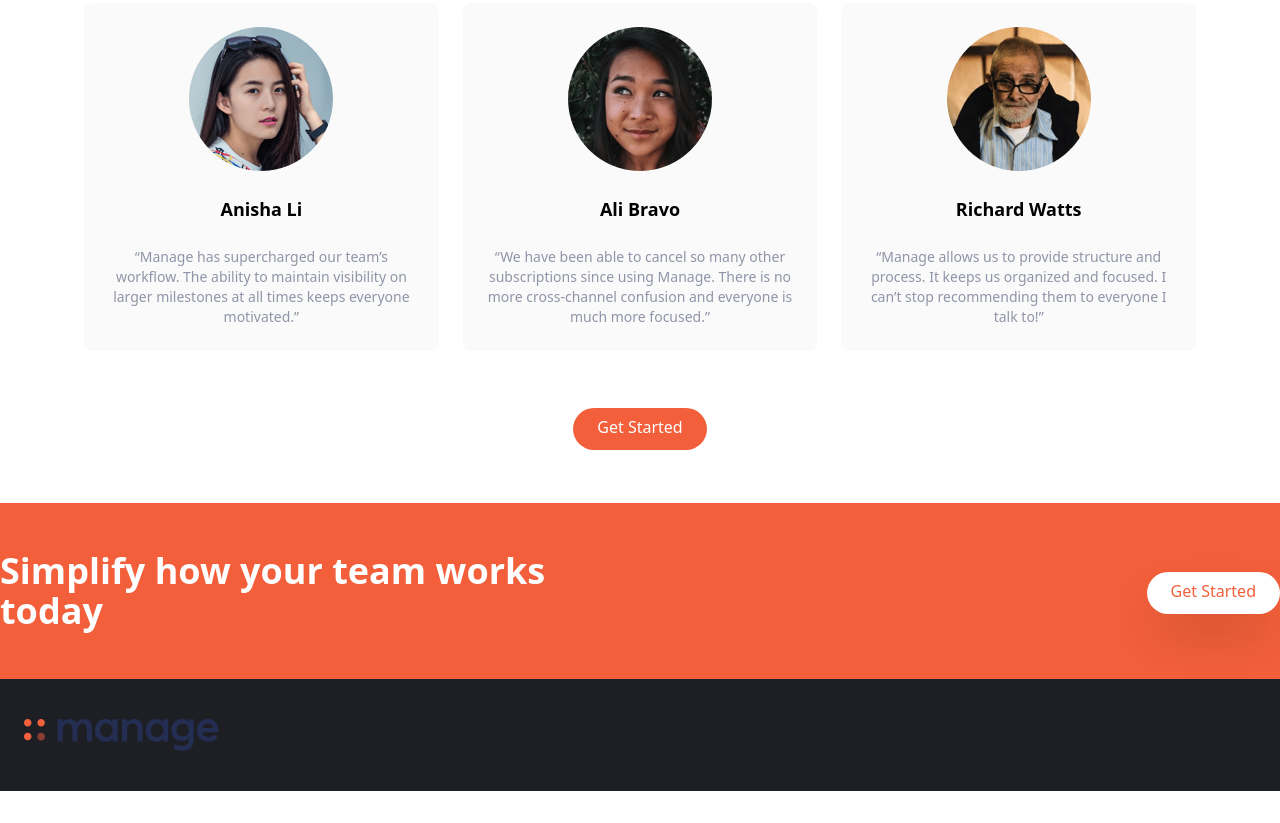
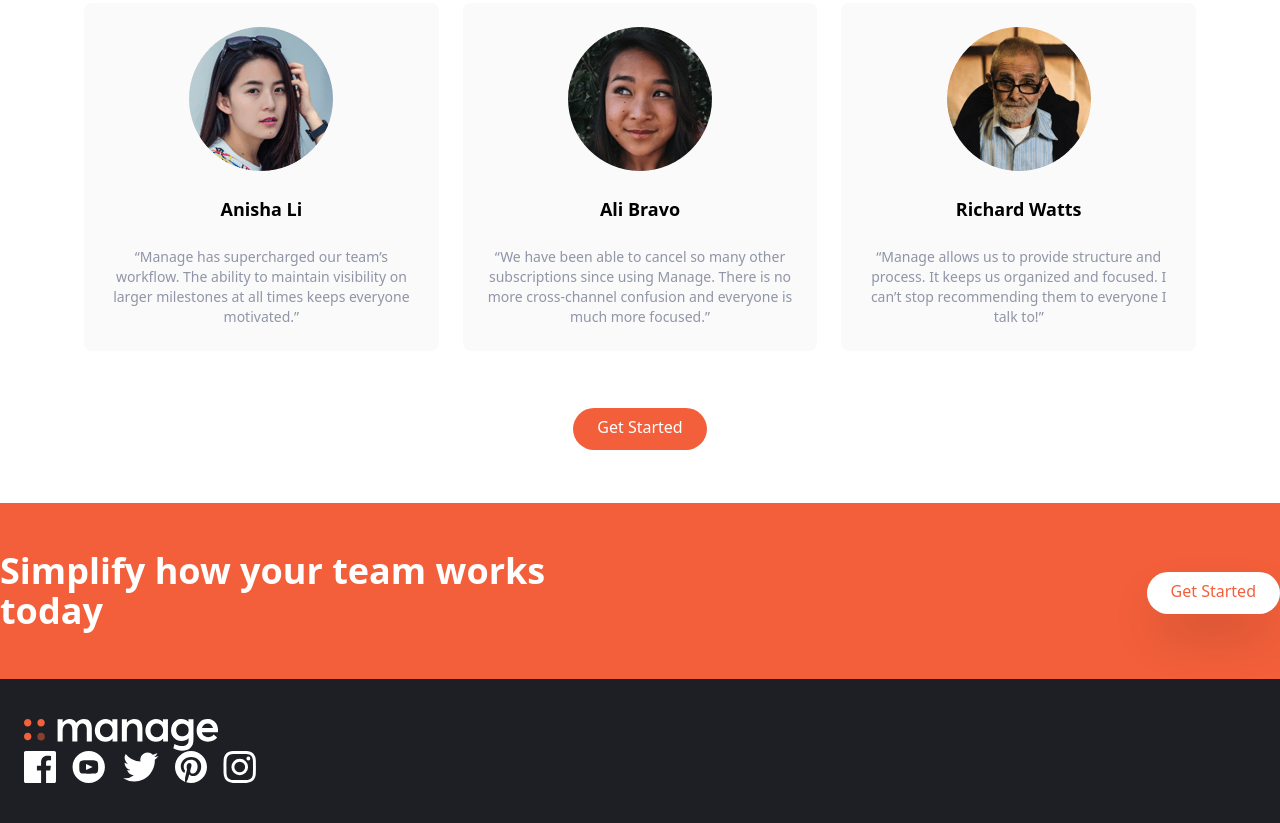
Before and after one commit to lawlawson/manage-landing-page, a website: page index.html in a window 1280 px wide. Shown: the part 1370-2193 px from the top of the page. Before the commit the page ends 2161 px from the top, so only its background shows below. Drawn offline with Linux system fonts and the light colour scheme.

Commit message:
Added white logo and social media links

```diff
--- a/index.html
+++ b/index.html
@@ -230,7 +230,24 @@
           class="flex flex-col-reverse items-center justify-between space-y-12 md:flex-col md:space-y-0 md:items-start"
         >
           <div>
-            <img src="/images/logo.svg" class="h-8" alt="" />
+            <img src="images/logo-white.svg" class="h-8" alt="" />
+          </div>
+          <div class="flex justify-center space-x-4">
+            <a href="#">
+              <img src="images/icon-facebook.svg" alt="" class="h-8" />
+            </a>
+            <a href="#">
+              <img src="images/icon-youtube.svg" alt="" class="h-8" />
+            </a>
+            <a href="#">
+              <img src="images/icon-twitter.svg" alt="" class="h-8" />
+            </a>
+            <a href="#">
+              <img src="images/icon-pinterest.svg" alt="" class="h-8" />
+            </a>
+            <a href="#">
+              <img src="images/icon-instagram.svg" alt="" class="h-8" />
+            </a>
           </div>
         </div>
       </div>
```
Also changed, not shown: css/main.css, images/logo-white.svg (added).
